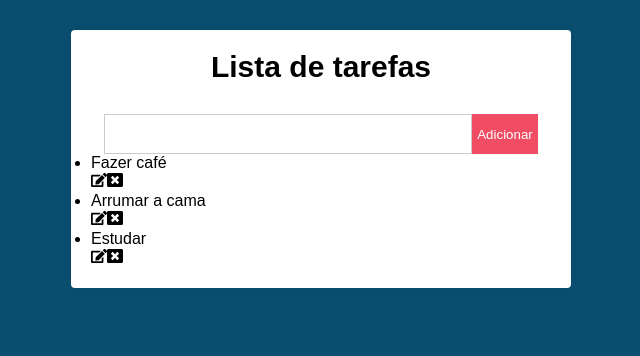
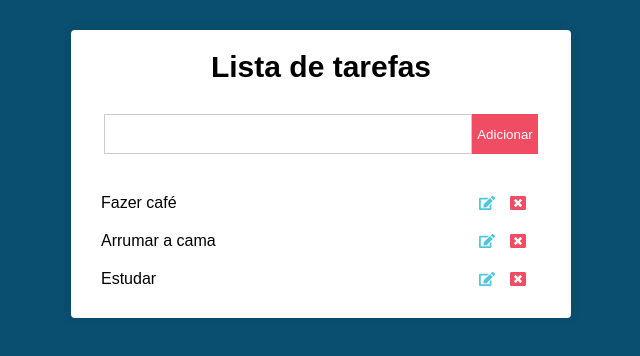
Before and after one commit to JulianoCesarM/task-list, a React (Create React App) app: page / in a window 1280 px wide. Shown: the top 356 px of the page, without its empty margins (319-959 px from the left). Built offline with nearby package versions, Linux system fonts and the light colour scheme.

Commit message:
changing the react-icons and to-do list styles

```diff
--- a/src/components/Main.css
+++ b/src/components/Main.css
@@ -29,3 +29,34 @@
   background: #f04c64;
   color: white;
 }
+.tarefas {
+  margin-top: 30px;
+}
+.tarefas li {
+  display: flex;
+  align-items: center;
+  justify-content: space-between;
+  padding: 10px;
+  transition: all 600ms;
+}
+.tarefas li:hover {
+  background: #51c5de;
+}
+.tarefas li .edit {
+  margin-right: 15px;
+  color: #51c5de;
+}
+.tarefas li .delete {
+  margin-right: 15px;
+  color: #f04c64;
+}
+.tarefas li:hover .edit,
+.tarefas li:hover .delete {
+  color: black;
+  cursor: pointer;
+  transition: all 600ms;
+}
+.tarefas li span {
+  display: flex;
+  align-items: center;
+}
--- a/src/components/Main.js
+++ b/src/components/Main.js
@@ -21,14 +21,14 @@ export default class Main extends Component {
           <input type="text" onChange={this.handleChange} value={novaTarefa} />
           <button type="submit">Adicionar</button>
         </form>
-        <ul>
+        <ul className="tarefas">
           {tarefas.map((tarefa) => (
             <li key={tarefa}>
               {tarefa}
-              <div>
+              <span>
                 <FaEdit className="edit" />
                 <FaWindowClose className="delete" />
-              </div>
+              </span>
             </li>
           ))}
         </ul>
```
